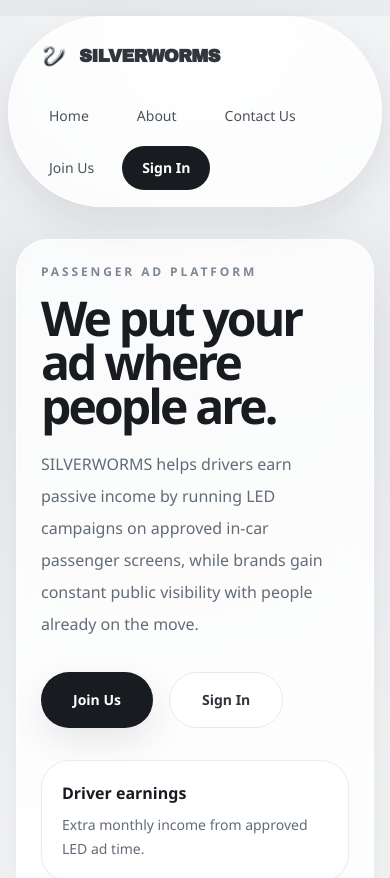
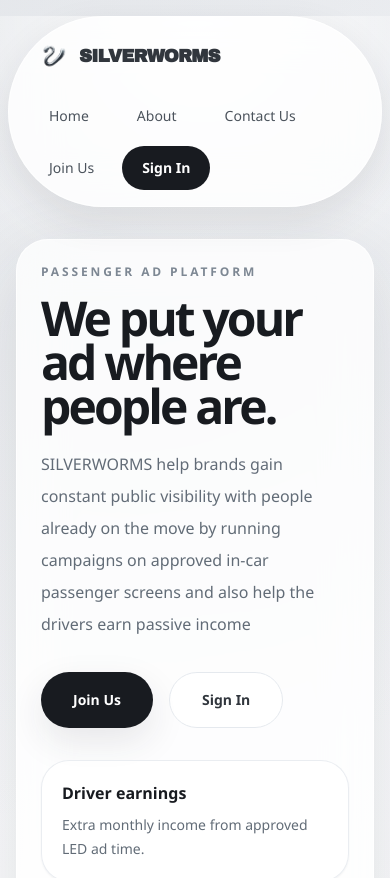
Before and after one commit to exala/silverworms, a Next.js app: page / in a window 390 px wide. Shown: the top 878 px of the page. Built offline with nearby package versions, Linux system fonts and the light colour scheme; no server answers.

Commit message:
Home page and about page

```diff
--- a/app/about/page.tsx
+++ b/app/about/page.tsx
@@ -12,7 +12,7 @@ export default function AboutPage() {
         need new income channels and companies want campaigns that reach
         passengers throughout the day.
       </p>
-      <div className="mt-6 grid gap-5 md:grid-cols-3">
+      <div className="mt-6 grid gap-5 md:grid-cols-2">
         <div className="rounded-[1.8rem] border border-silver-200/80 bg-white/90 p-6 shadow-sm">
           <h2 className="text-2xl font-semibold tracking-[-0.04em] text-silver-900">Drivers</h2>
           <p className="mt-3 text-sm leading-7 text-silver-600">
@@ -30,15 +30,6 @@ export default function AboutPage() {
             submit campaigns for in-car passenger screens.
           </p>
         </div>
-        <div className="rounded-[1.8rem] border border-silver-200/80 bg-white/90 p-6 shadow-sm">
-          <h2 className="text-2xl font-semibold tracking-[-0.04em] text-silver-900">
-            Admin Team
-          </h2>
-          <p className="mt-3 text-sm leading-7 text-silver-600">
-            Admin users oversee onboarding, review driver and company records,
-            and monitor the campaigns that run on LED-equipped cars.
-          </p>
-        </div>
       </div>
     </section>
   );
--- a/app/page.tsx
+++ b/app/page.tsx
@@ -13,9 +13,9 @@ export default function HomePage() {
               We put your ad where people are.
             </h1>
             <p className="mt-5 max-w-2xl text-base leading-8 text-silver-600 md:text-lg">
-              SILVERWORMS helps drivers earn passive income by running LED
-              campaigns on approved in-car passenger screens, while brands gain
-              constant public visibility with people already on the move.
+              SILVERWORMS help brands gain constant public visibility with people
+              already on the move by running campaigns on approved in-car passenger
+              screens and also help the drivers earn passive income
             </p>
           </div>
           <div className="flex flex-wrap gap-4">
```
